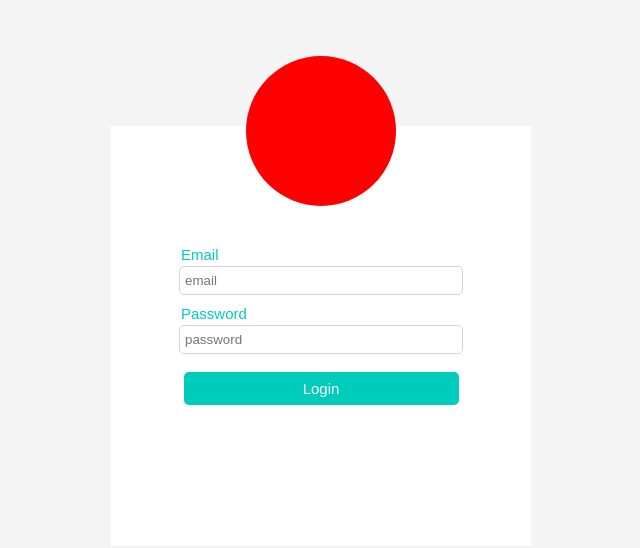
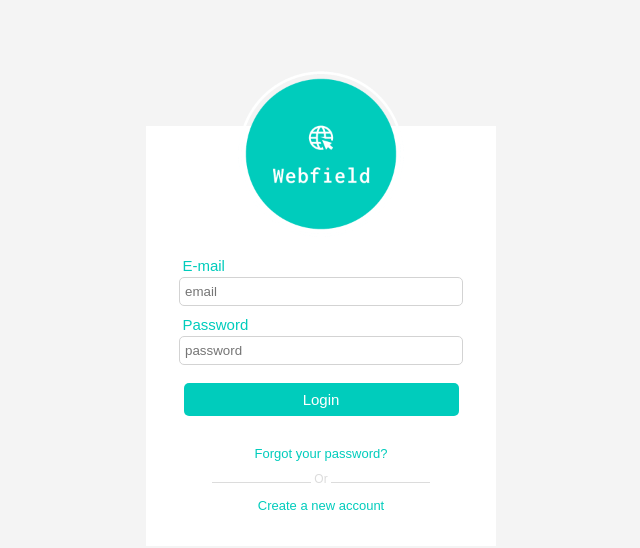
Before and after one commit to Madses/application, a React (Create React App) app in the folder client/: page /login in a window 1280 px wide. Shown: the top 548 px of the page, without its empty margins (319-959 px from the left). Built offline with nearby package versions, Linux system fonts and the light colour scheme; no server answers.

Commit message:
Finished login form

```diff
--- a/client/src/components/auth/Login.js
+++ b/client/src/components/auth/Login.js
@@ -3,7 +3,7 @@ import {connect} from 'react-redux';
 import {setAlert} from '../../actions/alert';
 import {login,loadUser} from '../../actions/auth';
 import {Redirect} from 'react-router-dom';
-import {Wrapper,Form,Label,Input,SubmitButton, FormImage} from './StyledForm';
+import {Wrapper,Form,Label,Input,SubmitButton, FormImage,FormLink,SeparatorWrapper,Separator} from './StyledForm';
 
 
 const Login = ({login,isAuthenticated, isLoading,user})  => {
@@ -32,12 +32,15 @@ const Login = ({login,isAuthenticated, isLoading,user})  => {
         <Wrapper>
             <FormImage />
             <Form onSubmit = {e => onSubmit(e)}>
-                <Label><span>Email</span></Label>
+                <Label><span>E-mail</span></Label>
                 <Input type ="text"  name="email" placeholder ="email"  value={email} onChange={e => onChange(e)}></Input>
                 <Label><span>Password</span></Label>
                 <Input type ="password" name="password" placeholder="password" value={password} onChange={e => onChange(e)}></Input>
                 <SubmitButton type ="submit">Login</SubmitButton>
             </Form>
+            <FormLink>Forgot your password?</FormLink>
+            <SeparatorWrapper>   <Separator/>  Or <Separator/>  </SeparatorWrapper>
+            <FormLink>Create a new account</FormLink>
         </Wrapper>
     );
 };
--- a/client/src/components/auth/StyledForm.js
+++ b/client/src/components/auth/StyledForm.js
@@ -1,18 +1,20 @@
 import styled from 'styled-components'
+import logo from '../../img/formLogo.png';
 
 const Wrapper = styled.div`
     margin: auto;
-    width:400px;
+    width:330px;
     height:400px;
     background:white;
     padding: 10px;
     margin-top:10%;
+    text-align:center;
 `;
 
 const Form = styled.form`
-   width: 400px;
+   width: 330px;
    margin: 0 auto;
-   margin-top:5%;
+   margin-top:-5%;
    background: orange;
    text-align:center
    padding-top:20px;
@@ -49,19 +51,40 @@ const Label = styled.div`
     font-size: 15px;
     margin: 0 auto;
     color:#00ccbc;
-    padding-left:15%;
+    padding-left:8%;
     height: 20px;
     text-align:left;
 `;
 
 
 const FormImage = styled.div`
-    width: 150px;
-    height: 150px;
+    width: 200px;
+    height:200px;
     margin: 0 auto;
-    background:red;
-    margin-top: -20%;
-    border-radius:100%;
+    margin-top: -25%;
+    background-image: url(${logo});
+    background-size:cover;
+    background-repeat:no-repeat;
+`;
+
+const FormLink = styled.a`
+    text-align:center;
+    color:#00ccbc;
+    font-size:13px;
+    cursor:pointer;
+`;
+
+const SeparatorWrapper = styled.div`=
+    width:100%;
+    margin-top:10px;
+    color:#dcdcdc;
+    font-size:12px;
+    margin-bottom: 10px;
+`;
+const Separator = styled.div`
+    width:30%;
+    border-bottom:0.5px solid #dcdcdc;
+    display:inline-block;
 `;
 
 export {
@@ -70,5 +93,8 @@ export {
     Input,
     SubmitButton,
     Label,
-    FormImage
+    FormImage,
+    FormLink,
+    SeparatorWrapper,
+    Separator
 }
```
Also changed, not shown: client/src/img/formLogo.png (added), client/src/img/testlogo.png (added).
